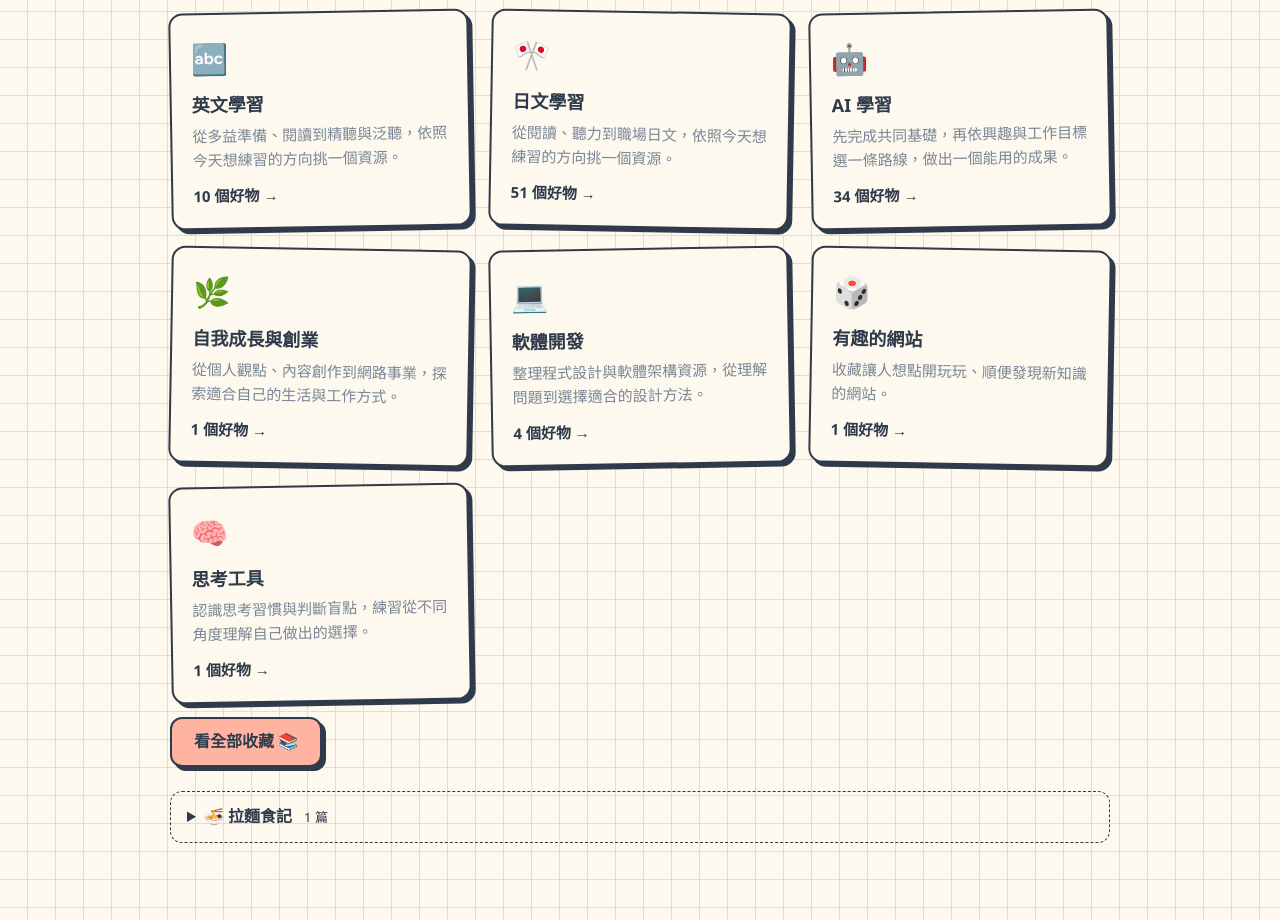
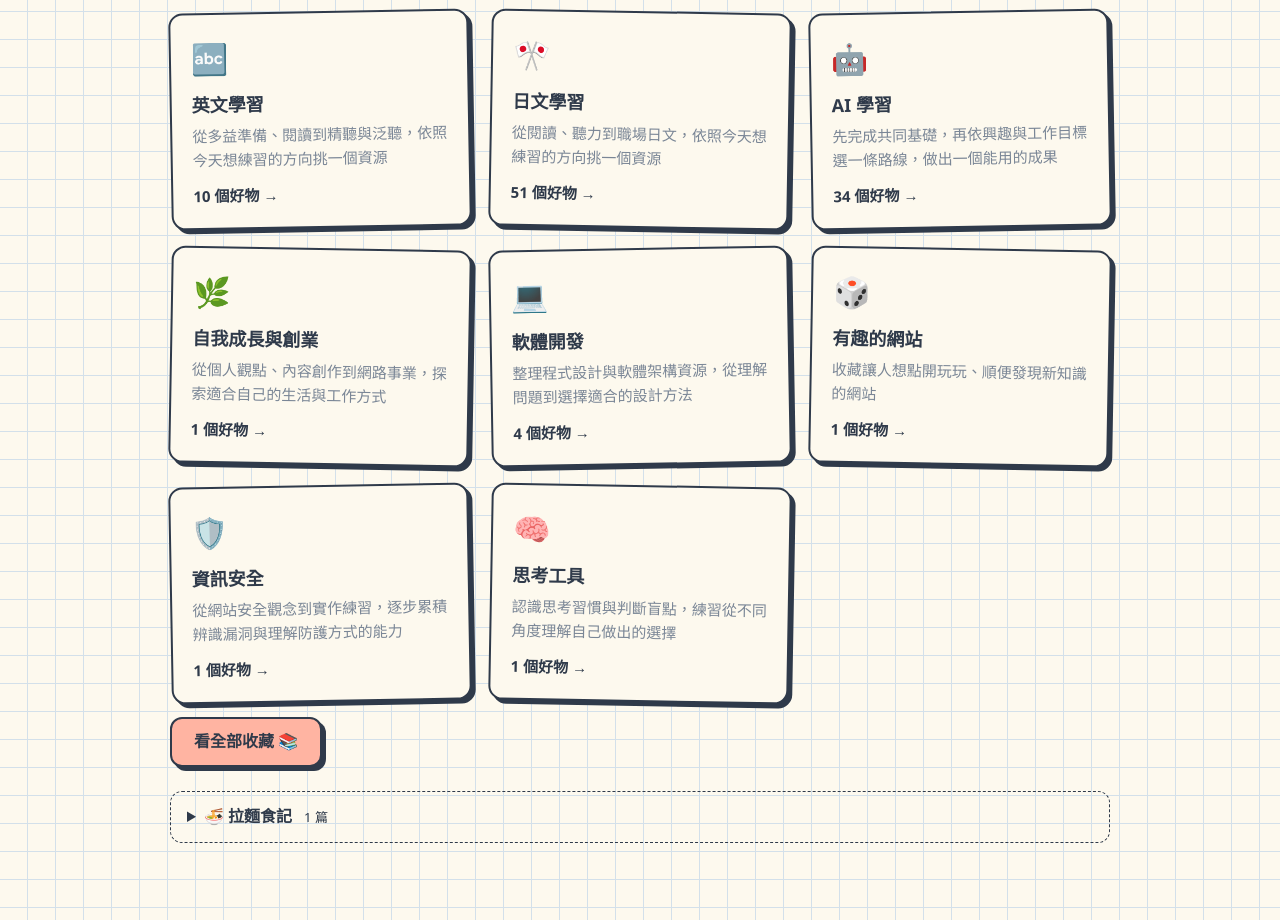
Before and after one commit to ChingTaja/Personal-website, a React (Vite) app: page / in a window 1280 px wide. Shown: the part 1780-2700 px from the top of the page. Built offline with nearby package versions, Linux system fonts and the light colour scheme.

Commit message:
fix: depoly

```diff
--- a/src/locales/en/resources.json
+++ b/src/locales/en/resources.json
@@ -180,6 +180,10 @@
   "鳥哥的 Linux 私房菜｜基礎學習篇（第三版）": "鳥哥's Linux Guide | Fundamentals (3rd Edition)",
   "收藏《鳥哥的 Linux 私房菜》基礎學習篇電子書，作為 Linux 入門與複習的閱讀資源。": "An ebook of 鳥哥's Linux fundamentals guide for getting started and reviewing Linux basics.",
   "Google Play 圖書｜電子書": "Google Play Books | Ebook",
+  "資訊安全": "Information Security",
+  "從網站安全觀念到實作練習，逐步累積辨識漏洞與理解防護方式的能力。": "Build your ability to identify vulnerabilities and understand defenses through web security concepts and practical exercises.",
+  "🌐 網站安全": "🌐 Web Security",
+  "免費的網站安全學習平台，結合漏洞解說與互動實驗室，透過實作學習 SQL Injection、XSS 等常見安全議題。": "A free web security learning platform combining vulnerability explanations with interactive labs to practice SQL injection, XSS, and other common security topics.",
   "💬 提問與溝通": "💬 Asking Questions & Communication",
   "How-To-Ask-Questions-The-Smart-Way｜提問的智慧": "How To Ask Questions The Smart Way",
   "學習在提問前整理背景、描述問題與列出已嘗試的方法，讓技術討論更清楚，也更容易獲得有用的回答。": "Learn to provide context, describe a technical problem, and explain what you have already tried so discussions are clearer and answers more useful."
--- a/src/resourceData.ts
+++ b/src/resourceData.ts
@@ -177,6 +177,22 @@ const additionalCategories: ResourceCategory[] = [
     }],
   },
   {
+    id: 'security',
+    emoji: '🛡️',
+    title: '資訊安全',
+    desc: '從網站安全觀念到實作練習，逐步累積辨識漏洞與理解防護方式的能力。',
+    links: [],
+    groups: [{
+      id: 'web-security',
+      title: '🌐 網站安全',
+      links: [{
+        title: 'PortSwigger Web Security Academy',
+        url: 'https://portswigger.net/web-security',
+        desc: '免費的網站安全學習平台，結合漏洞解說與互動實驗室，透過實作學習 SQL Injection、XSS 等常見安全議題。',
+      }],
+    }],
+  },
+  {
     id: 'thinking',
     emoji: '🧠',
     title: '思考工具',
@@ -216,18 +232,20 @@ export const categories: ResourceCategory[] = [
 ]
 
 export function getResourceCategories(locale: Locale): ResourceCategory[] {
+  const localizeDescription = (description: string): string =>
+    translate(description, locale).replace(/。/g, '').replace(/\.$/, '');
   const localizeLink = (link: ResourceLink): ResourceLink => ({
     ...link,
     title: translate(link.title, locale),
-    desc: translate(link.desc, locale),
+    desc: localizeDescription(link.desc),
     note: link.note ? translate(link.note, locale) : undefined,
   });
   return categories.map((category) => ({
     ...category,
     title: translate(category.title, locale),
-    desc: translate(category.desc, locale),
+    desc: localizeDescription(category.desc),
     links: category.links.map(localizeLink),
-    guide: category.guide ? { title: translate(category.guide.title, locale), desc: translate(category.guide.desc, locale) } : undefined,
-    groups: category.groups?.map((group) => ({ ...group, title: translate(group.title, locale), desc: group.desc ? translate(group.desc, locale) : undefined, links: group.links.map(localizeLink) })),
+    guide: category.guide ? { title: translate(category.guide.title, locale), desc: localizeDescription(category.guide.desc) } : undefined,
+    groups: category.groups?.map((group) => ({ ...group, title: translate(group.title, locale), desc: group.desc ? localizeDescription(group.desc) : undefined, links: group.links.map(localizeLink) })),
   }));
 }
```
